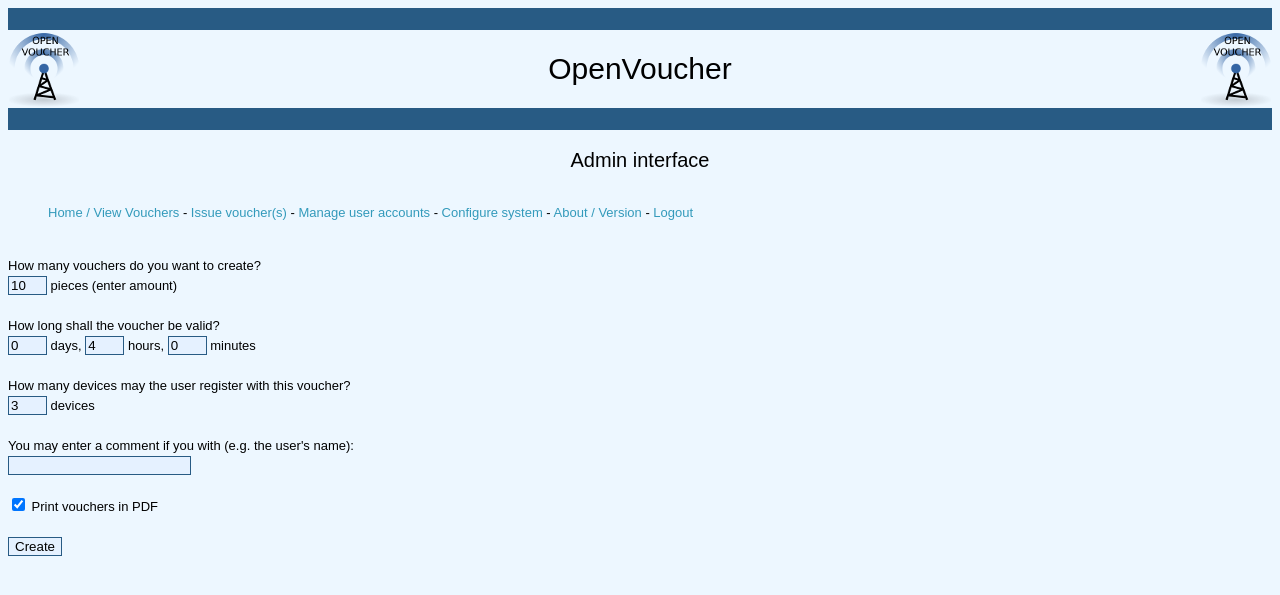
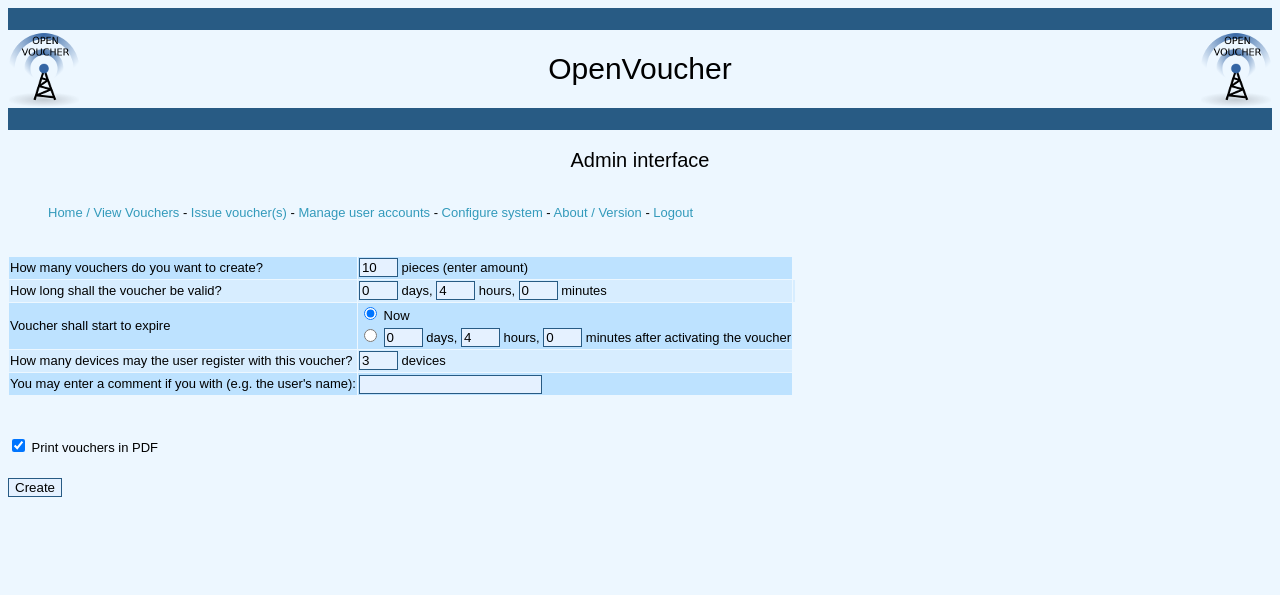
Before and after one commit to litzinetz-de/OpenVoucher, a PHP site: page /admin/addvoucher.php in a window 1280 px wide. Shown: the top 595 px of the page. Run offline with PHP 8.4, Linux system fonts and the light colour scheme; a user stored in the database is signed in; data comes from the database, SQL or seed files in the repository; data that the repository does not hold is empty; some libraries are stand-ins or nearby versions.

Commit message:
+ First draft: vouchers can now start expiration on first usage

```diff
--- a/src/admin/addvoucher.php
+++ b/src/admin/addvoucher.php
@@ -17,7 +17,7 @@ include('../includes/header.php');
 include('menu.php');
 
 // Has a number been entered or do we have to display the form? Has the user set how long the voucher should be valid?
-if((is_numeric($_POST['cnt']) && trim($_POST['cnt'])!='') && ($_POST['d']!=0 || $_POST['h']!=0 || $_POST['m']!=0))
+if((is_numeric($_POST['cnt']) && trim($_POST['cnt'])!='') && ($_POST['d']!=0 || $_POST['h']!=0 || $_POST['m']!=0) && $_POST['start_expire']!='')
 {
 	// Include and load the vouchermanager
 	require('../classes/vouchermanager.php');
@@ -26,10 +26,18 @@ if((is_numeric($_POST['cnt']) && trim($_POST['cnt'])!='') && ($_POST['d']!=0 ||
 	if(!is_numeric($_POST['dev-cnt'])) $_POST['dev-cnt']=1; // Has the user enterered a numeric value for the device count?
 
 	$voucher_ids=array();
-	$valid_until=time()+($_POST['d']*86400)+($_POST['h']*3600)+($_POST['m']*60); // Calculate expiration time
+
+	if($_POST['start_expire']=='now') // Shall the voucher(s) start expiring instantly?
+	{
+		$valid_until=time()+($_POST['d']*86400)+($_POST['h']*3600)+($_POST['m']*60); // Calculate expiration time from now on
+		$valid_for=0;
+	} else { // Voucher shall start expiring at entering the code
+		$valid_until=0;
+		$valid_for=($_POST['e_d']*86400)+($_POST['e_h']*3600)+($_POST['e_m']*60);
+	}
 	for($i=1;$i<=$_POST['cnt'];$i++)
 	{
-		array_push($voucher_ids,$v->MakeVoucher($_POST['dev-cnt'],$valid_until,$_POST['comment']));
+		array_push($voucher_ids,$v->MakeVoucher($_POST['dev-cnt'],$valid_until,$valid_for,$_POST['comment']));
 	}
 	echo '<center><b>The voucher(s) have been issued.</b></center><br><br>';
 	if($_POST['print']=='y')
@@ -45,16 +53,27 @@ if((is_numeric($_POST['cnt']) && trim($_POST['cnt'])!='') && ($_POST['d']!=0 ||
 	echo '</ul>';
 } else {
 	echo '<form action="addvoucher.php" method="post" name="voucherform">
-	How many vouchers do you want to create?<br>
-	<input type="text" class="formstyle" name="cnt" size="2" value="10"> pieces (enter amount)<br><br>
-	How long shall the voucher be valid?<br>
+	<table border="0" cellspacing="1">
+	<tr class="darkbg">
+	<td>How many vouchers do you want to create?</td><td>
+	<input type="text" class="formstyle" name="cnt" size="2" value="10"> pieces (enter amount)</td>
+	</tr><tr class="lightbg"><td>
+	How long shall the voucher be valid?</td><td>
 	<input type="text" class="formstyle" name="d" size="2" value="0"> days, <input type="text" class="formstyle" name="h" size="2" value="4"> hours,
-	<input type="text" class="formstyle" name="m" size="2" value="0"> minutes
+	<input type="text" class="formstyle" name="m" size="2" value="0"> minutes</td><td>
+	</td></tr>
+	<tr class="darkbg"><td>Voucher shall start to expire</td><td>
+	<input type="radio" name="start_expire" value="now" checked> Now<br>
+	<input type="radio" name="start_expire" value="given"> <input type="text" class="formstyle" name="e_d" size="2" value="0"> days, <input type="text" class="formstyle" name="e_h" size="2" value="4"> hours,
+	<input type="text" class="formstyle" name="e_m" size="2" value="0"> minutes after activating the voucher</td></tr>
+	<tr class="lightbg">
+	<td>How many devices may the user register with this voucher?</td><td>
+	<input type="text" class="formstyle" name="dev-cnt" size="2" value="3"> devices</td></tr>
+	<tr class="darkbg"><td>
+	You may enter a comment if you with (e.g. the user\'s name):</td><td>
+	<input type="text" class="formstyle" name="comment" size="20"></td></tr>
+	</table>
 	<br><br>
-	How many devices may the user register with this voucher?<br>
-	<input type="text" class="formstyle" name="dev-cnt" size="2" value="3"> devices<br><br>
-	You may enter a comment if you with (e.g. the user\'s name):<br>
-	<input type="text" class="formstyle" name="comment" size="20"><br><br>
 
 	<input type="checkbox" name="print" value="y" class="formstyle" checked> Print vouchers in PDF
 	<br><br><input type="submit" value="Create" class="formstyle"></form>';
--- a/src/classes/vouchermanager.php
+++ b/src/classes/vouchermanager.php
@@ -204,7 +204,7 @@ class vouchermanager {
 	{
 		// Look for expired vouchers in db
 		//$res=mysql_query('SELECT voucher_id FROM vouchers WHERE valid_until<'.time(),$this->mysqlconn);
-		$res=$this->mysqlconn->query('SELECT voucher_id FROM vouchers WHERE valid_until<'.time());
+		$res=$this->mysqlconn->query('SELECT voucher_id FROM vouchers WHERE valid_until<'.time().' AND valid_until <> 0');
 		while($row=$res->fetch_assoc())
 		{
 			// Drop found vouchers but do not rebuild iptables for each one. this would waste resources
@@ -243,7 +243,7 @@ class vouchermanager {
 	public function AuthDevice($vid,$verification_key,$type,$addr)
 	{
 		// Voucher valid?
-		//$res=mysql_query('SELECT dev_count,valid_until FROM vouchers WHERE voucher_id="'.$vid.'"',$this->mysqlconn);
+		//$res=mysql_query('SELECT dev_countdev_count,valid_until FROM vouchers WHERE voucher_id="'.$vid.'"',$this->mysqlconn);
 		$res=$this->mysqlconn->query('SELECT voucher_id,dev_count,valid_until,valid_for FROM vouchers WHERE voucher_id="'.$this->mysqlconn->real_escape_string($vid).'"');
 		$row=$res->fetch_assoc();
 
@@ -352,7 +352,7 @@ class vouchermanager {
 
 		//$res=mysql_query('SELECT voucher_id FROM devices WHERE type="'.$type.'" AND addr="'.$addr.'"',$this->mysqlconn);
 		$res=$this->mysqlconn->query('SELECT voucher_id FROM devices WHERE type="'.$this->mysqlconn->real_escape_string($type).'" AND addr="'.$this->mysqlconn->real_escape_string($addr).'"');
-		$row=$res->fetch_assoc();;
+		$row=$res->fetch_assoc();
 		if(trim($row['voucher_id'])!='')
 		{
 			return array($type,$addr,$row['voucher_id']);
```
Also changed, not shown: src/classes/gui.php (+17 -4 lines).
